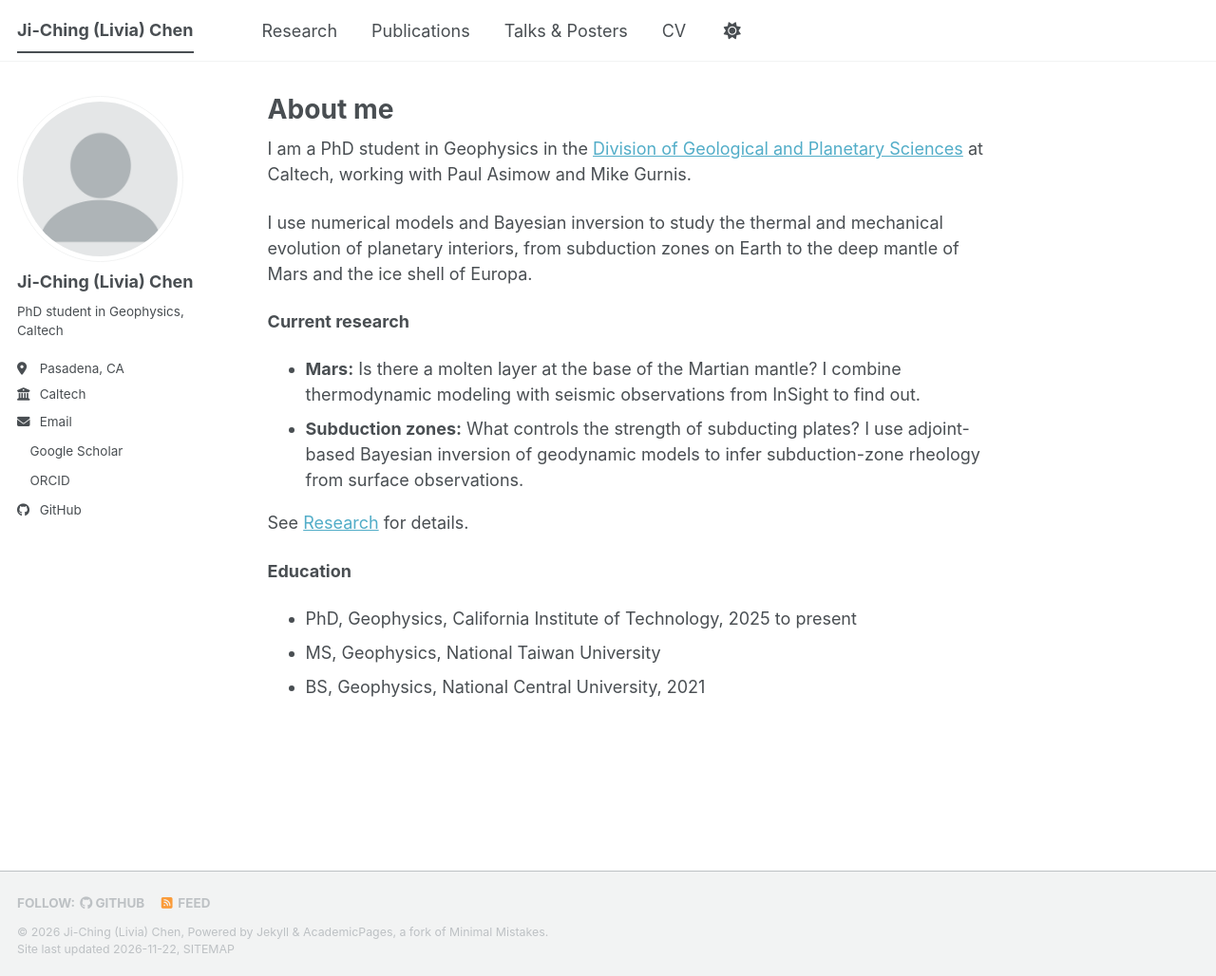
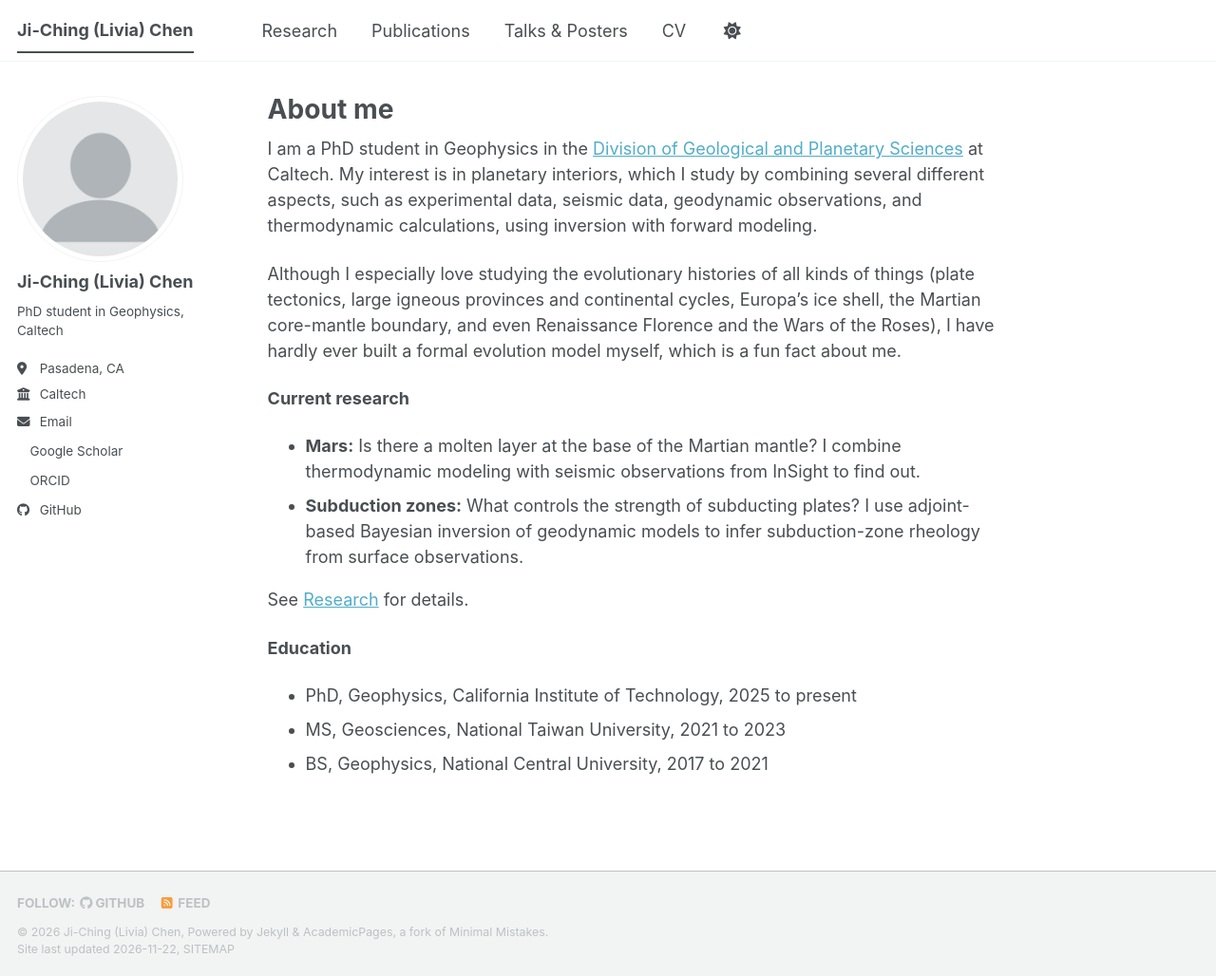
Before and after one commit to chingchenn/chingchenn.github.io, a Jekyll site: the page built from _pages/about.md, in a window 1280 px wide and 1028 px high. Shown: the whole window at 95% size. Built offline with Jekyll 4.4.1, drawn with Linux system fonts in a browser that asks for light colours; a script bundle is joined from its source files by our own code; a style sheet for code colours, icons or effects is not loaded.

Commit message:
Update About page

```diff
--- a/_pages/about.md
+++ b/_pages/about.md
@@ -7,9 +7,9 @@ redirect_from:
   - /about.html
 ---
 
-I am a PhD student in Geophysics in the [Division of Geological and Planetary Sciences](https://www.gps.caltech.edu/) at Caltech, working with Paul Asimow and Mike Gurnis.
+I am a PhD student in Geophysics in the [Division of Geological and Planetary Sciences](https://www.gps.caltech.edu/) at Caltech. My interest is in planetary interiors, which I study by combining several different aspects, such as experimental data, seismic data, geodynamic observations, and thermodynamic calculations, using inversion with forward modeling.
 
-I use numerical models and Bayesian inversion to study the thermal and mechanical evolution of planetary interiors, from subduction zones on Earth to the deep mantle of Mars and the ice shell of Europa.
+Although I especially love studying the evolutionary histories of all kinds of things (plate tectonics, large igneous provinces and continental cycles, Europa's ice shell, the Martian core-mantle boundary, and even Renaissance Florence and the Wars of the Roses), I have hardly ever built a formal evolution model myself, which is a fun fact about me.
 
 **Current research**
 
@@ -21,5 +21,5 @@ See [Research](/research/) for details.
 **Education**
 
 - PhD, Geophysics, California Institute of Technology, 2025 to present
-- MS, Geophysics, National Taiwan University
-- BS, Geophysics, National Central University, 2021
+- MS, Geosciences, National Taiwan University, 2021 to 2023
+- BS, Geophysics, National Central University, 2017 to 2021
```
